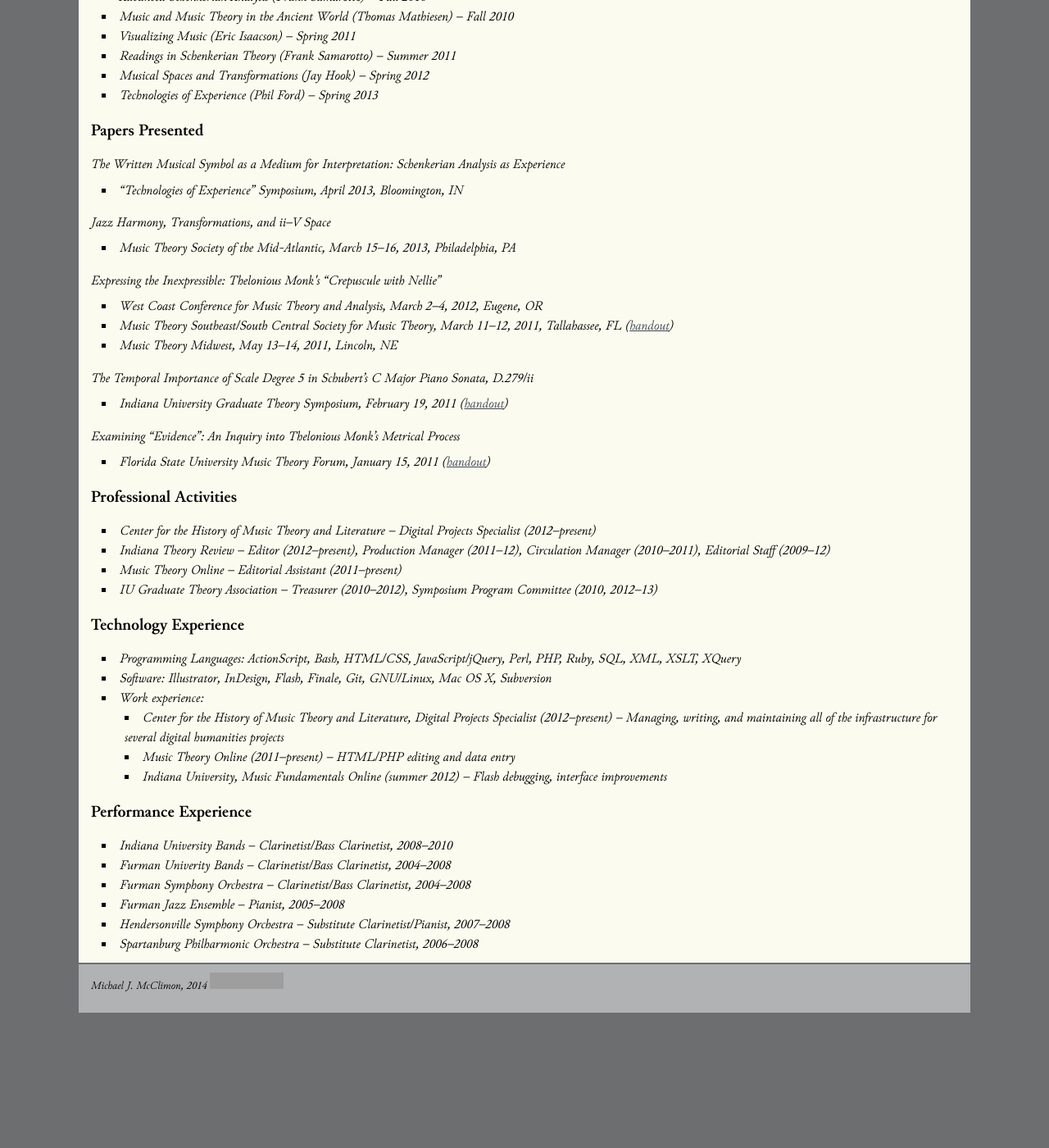
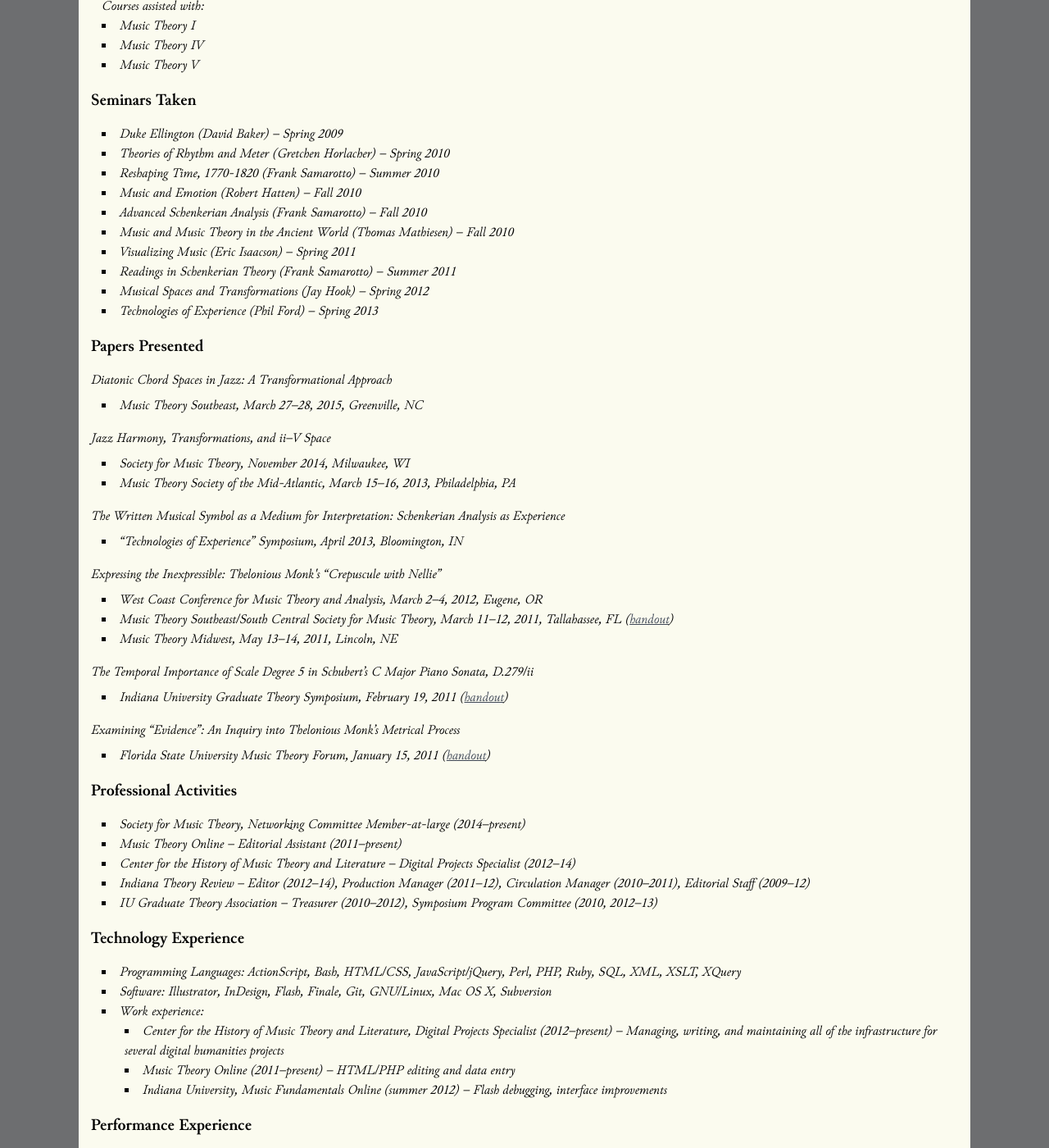
Before and after one commit to mmcclimon/jekyll-site, a Jekyll site: the page built from cv.html, in a window 1280 px wide and 1400 px high, scrolled down 1094 px. Shown: the whole window at 82% size. Built offline with Jekyll 4.4.1, drawn with Linux system fonts in a browser that asks for light colours; nearby versions of some CDN libraries; Markdown is read by kramdown in place of the engine named in the settings; before the commit the page ends 2329 px from its top, so only the background shows below that; some of the changed text lies outside the part shown; grey boxes are pictures that could not be loaded.

Commit message:
Minor CV updates

```diff
--- a/cv.html
+++ b/cv.html
@@ -12,9 +12,9 @@
 <div id="cv">
 <h3>Education</h3>
   <div class="cv-content">
-      <p>Indiana University – Ph.D., Music Theory</p>
+      <p>Indiana University – Ph.D., Music Theory (ABD)</p>
       <p class="indent">Minor Fields: Music History and Literature, Jazz Studies</p>
-      <p class="indent">Proposed dissrtation: “A Transformational Approach to Jazz Harmony”</p>
+      <p class="indent">Dissertation title: “A Transformational Approach to Jazz Harmony”</p>
       <p>Indiana University – M.M., Music Theory (2010)</p>
       <p class="indent">Outside Area: Jazz Studies</p>
       <p>Furman University – B.M., Music Theory, <i>magna cum laude</i> (2008)</p>
@@ -22,7 +22,22 @@
 
 <h3>Teaching Experience</h3>
 <div class="cv-content">
-<h5>Associate Instructor of Music Theory, Indiana University</h5>
+  <h5>Lecturer in Music, Furman University (2014–present)</h5>
+    <ul>
+        <li class="list-header">Courses taught:</li>
+        <li>Music Theory III (written)</li>
+        <li>Music Theory III (aural)</li>
+        <li>Music Theory IV (written)</li>
+        <li>Music Theory IV (aural)</li>
+        <li>Composition seminar (team-taught)</li>
+        <li>Independent studies: worked with students on various topics, including
+          <ul>
+            <li>Schenkerian analysis</li>
+            <li>Math and music theory</li>
+          </ul></li>
+    </ul>
+
+<h5>Associate Instructor of Music Theory, Indiana University (2008–13)</h5>
     <ul>
         <li class="list-header">Courses taught:</li>
         <li>Music Theory and Literature I</li>
@@ -59,14 +74,20 @@
 
 <h3>Papers Presented</h3>
 <div class="cv-content">
-    <h5>The Written Musical Symbol as a Medium for Interpretation: Schenkerian Analysis as Experience</h5>
+    <h5>Diatonic Chord Spaces in Jazz: A Transformational Approach</h5>
     <ul>
-        <li>“Technologies of Experience” Symposium, April 2013, Bloomington, IN</li>
+        <li>Music Theory Southeast, March 27–28, 2015, Greenville, NC</li>
     </ul>
 
     <h5>Jazz Harmony, Transformations, and ii–V Space</h5>
     <ul>
+        <li>Society for Music Theory, November 2014, Milwaukee, WI</li>
         <li>Music Theory Society of the Mid-Atlantic, March 15–16, 2013, Philadelphia, PA</li>
+    </ul>
+
+    <h5>The Written Musical Symbol as a Medium for Interpretation: Schenkerian Analysis as Experience</h5>
+    <ul>
+        <li>“Technologies of Experience” Symposium, April 2013, Bloomington, IN</li>
     </ul>
 
     <h5> Expressing the Inexpressible: Thelonious Monk's &ldquo;Crepuscule with Nellie&rdquo;</h5>
@@ -90,9 +111,10 @@
 <h3>Professional Activities</h3>
 <div class="cv-content">
     <ul>
-    <li>Center for the History of Music Theory and Literature – Digital Projects Specialist (2012–present)</li>
-    <li><i>Indiana Theory Review</i> – Editor (2012–present), Production Manager (2011–12), Circulation Manager (2010–2011), Editorial Staff (2009–12)</li>
+    <li>Society for Music Theory, Networking Committee Member-at-large (2014–present)</li>
     <li><i>Music Theory Online</i> – Editorial Assistant (2011–present)</li>
+    <li>Center for the History of Music Theory and Literature – Digital Projects Specialist (2012–14)</li>
+    <li><i>Indiana Theory Review</i> – Editor (2012–14), Production Manager (2011–12), Circulation Manager (2010–2011), Editorial Staff (2009–12)</li>
     <li>IU Graduate Theory Association – Treasurer (2010–2012), Symposium Program Committee (2010, 2012–13)</li>
     </ul>
 </div>
```
Also changed, not shown: other parts of cv.html (+1 -1 lines).
